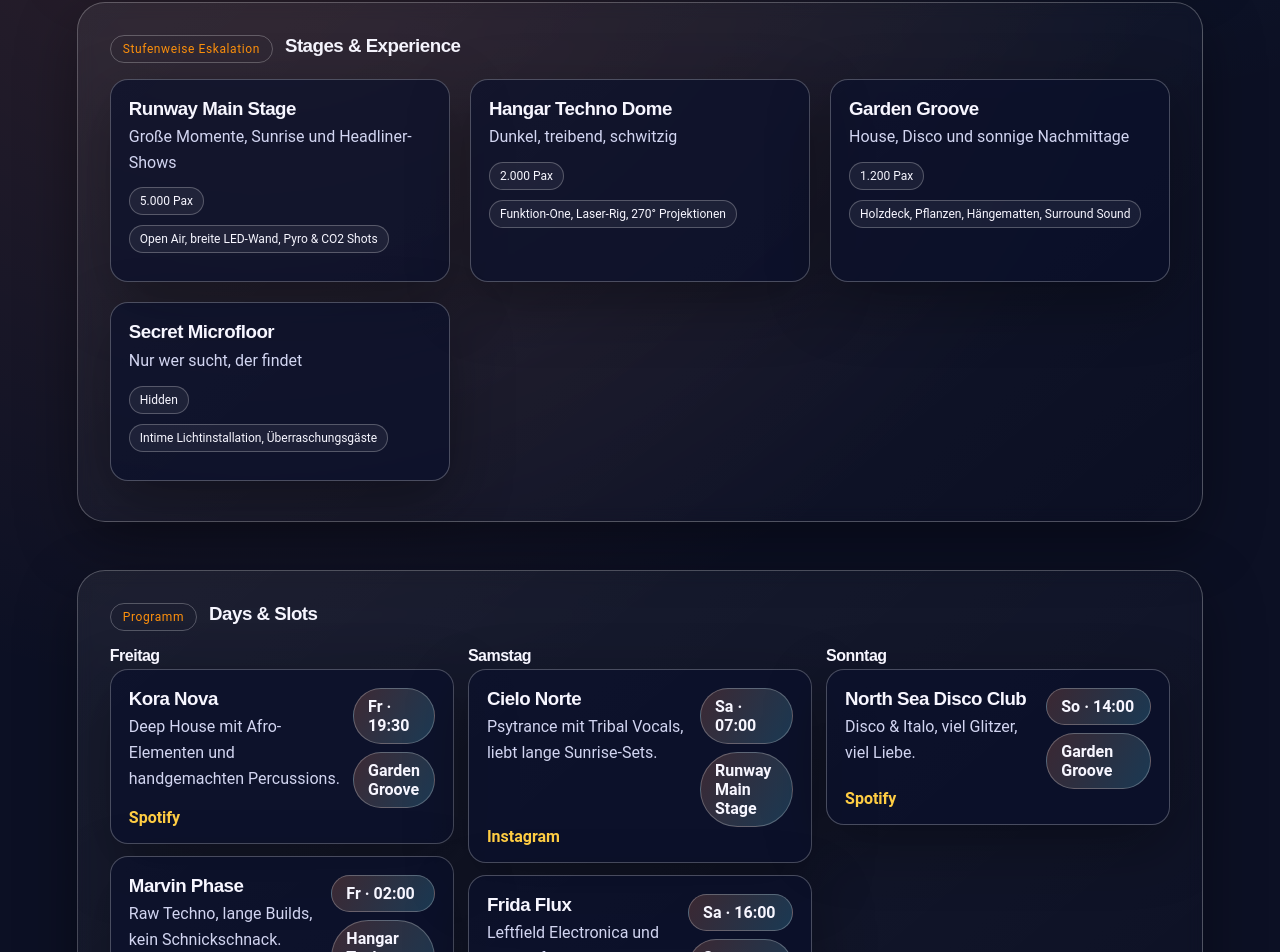
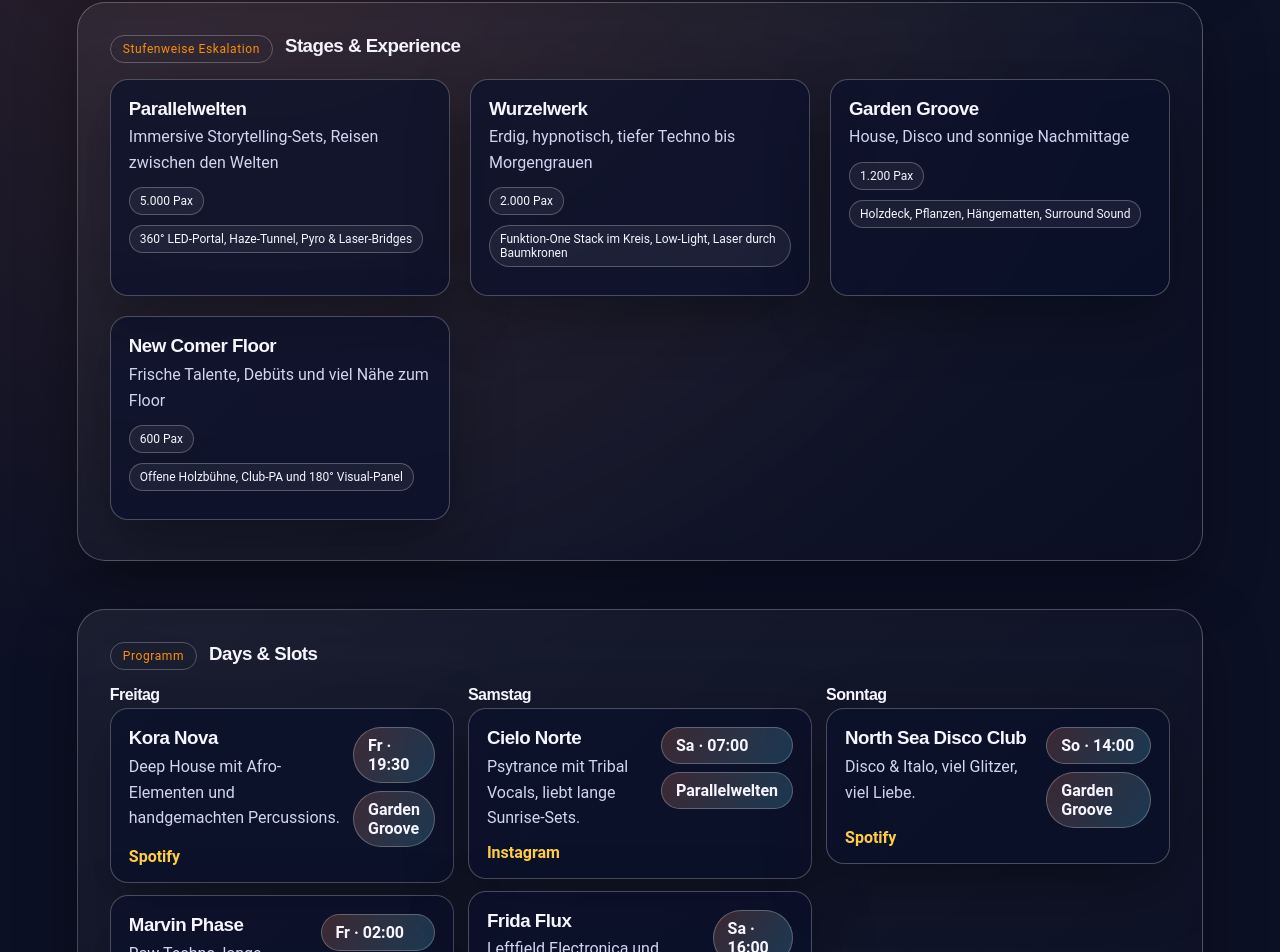
Before and after one commit to Leon-Bor/bachblyten, an Angular app: page /line-up in a window 1280 px wide. Shown: the part 855-1807 px from the top of the page. Built offline with nearby package versions, Linux system fonts and the light colour scheme; a web font is replaced by a local one.

Commit message:
Refactor(data): Updates lineup data
Refactors the lineup data by renaming stages and updating artist profiles to align with the current festival design.
This change improves the overall presentation and provides a better user experience.

```diff
--- a/src/app/data/lineup.ts
+++ b/src/app/data/lineup.ts
@@ -45,12 +45,12 @@ export const LINEUP_DATA: LineupData = {
       profile: 'Progressive Psy mit Live-Visuals und analogen Synth-Peaks.',
       slot: 'Fr · 23:30',
       day: 'Freitag',
-      stage: 'Runway Main Stage',
+      stage: 'Parallelwelten',
       tag: 'Exclusive',
       links: [
         { label: 'Soundcloud', url: 'https://soundcloud.com' },
-        { label: 'Instagram', url: 'https://instagram.com' }
-      ]
+        { label: 'Instagram', url: 'https://instagram.com' },
+      ],
     },
     {
       name: 'Lumen & Tide (Live)',
@@ -60,20 +60,20 @@ export const LINEUP_DATA: LineupData = {
       stage: 'Garden Groove',
       links: [
         { label: 'Spotify', url: 'https://open.spotify.com' },
-        { label: 'YouTube', url: 'https://youtube.com' }
-      ]
+        { label: 'YouTube', url: 'https://youtube.com' },
+      ],
     },
     {
       name: 'Riot Daughters',
       profile: 'Industrial Techno + EBM mit fetter Laser-Show.',
       slot: 'Sa · 01:00',
       day: 'Samstag',
-      stage: 'Hangar Techno Dome',
+      stage: 'Wurzelwerk',
       links: [
         { label: 'Soundcloud', url: 'https://soundcloud.com' },
-        { label: 'Instagram', url: 'https://instagram.com' }
-      ]
-    }
+        { label: 'Instagram', url: 'https://instagram.com' },
+      ],
+    },
   ],
   artists: [
     {
@@ -82,31 +82,31 @@ export const LINEUP_DATA: LineupData = {
       slot: 'Fr · 19:30',
       day: 'Freitag',
       stage: 'Garden Groove',
-      links: [{ label: 'Spotify', url: 'https://open.spotify.com' }]
+      links: [{ label: 'Spotify', url: 'https://open.spotify.com' }],
     },
     {
       name: 'Marvin Phase',
       profile: 'Raw Techno, lange Builds, kein Schnickschnack.',
       slot: 'Fr · 02:00',
       day: 'Freitag',
-      stage: 'Hangar Techno Dome',
-      links: [{ label: 'Soundcloud', url: 'https://soundcloud.com' }]
+      stage: 'Wurzelwerk',
+      links: [{ label: 'Soundcloud', url: 'https://soundcloud.com' }],
     },
     {
       name: 'Cielo Norte',
       profile: 'Psytrance mit Tribal Vocals, liebt lange Sunrise-Sets.',
       slot: 'Sa · 07:00',
       day: 'Samstag',
-      stage: 'Runway Main Stage',
-      links: [{ label: 'Instagram', url: 'https://instagram.com' }]
+      stage: 'Parallelwelten',
+      links: [{ label: 'Instagram', url: 'https://instagram.com' }],
     },
     {
       name: 'Frida Flux',
-      profile: 'Leftfield Electronica und Breaks für den Secret Floor.',
+      profile: 'Leftfield Electronica und Breaks für den New Comer Floor.',
       slot: 'Sa · 16:00',
       day: 'Samstag',
-      stage: 'Secret Microfloor',
-      links: [{ label: 'Bandcamp', url: 'https://bandcamp.com' }]
+      stage: 'New Comer Floor',
+      links: [{ label: 'Bandcamp', url: 'https://bandcamp.com' }],
     },
     {
       name: 'North Sea Disco Club',
@@ -114,47 +114,55 @@ export const LINEUP_DATA: LineupData = {
       slot: 'So · 14:00',
       day: 'Sonntag',
       stage: 'Garden Groove',
-      links: [{ label: 'Spotify', url: 'https://open.spotify.com' }]
+      links: [{ label: 'Spotify', url: 'https://open.spotify.com' }],
     },
     {
       name: 'Aero & Bloom',
       profile: 'Live Ambient für den Anflug – perfekt zum Ankommen.',
       slot: 'Fr · 12:30',
       day: 'Freitag',
-      stage: 'Runway Main Stage',
-      links: [{ label: 'YouTube', url: 'https://youtube.com' }]
-    }
+      stage: 'Parallelwelten',
+      links: [{ label: 'YouTube', url: 'https://youtube.com' }],
+    },
   ],
   stages: [
     {
-      name: 'Runway Main Stage',
+      name: 'Parallelwelten',
       capacity: '5.000 Pax',
-      spec: 'Open Air, breite LED-Wand, Pyro & CO2 Shots',
-      vibe: 'Große Momente, Sunrise und Headliner-Shows'
+      spec: '360° LED-Portal, Haze-Tunnel, Pyro & Laser-Bridges',
+      vibe: 'Immersive Storytelling-Sets, Reisen zwischen den Welten',
     },
     {
-      name: 'Hangar Techno Dome',
+      name: 'Wurzelwerk',
       capacity: '2.000 Pax',
-      spec: 'Funktion-One, Laser-Rig, 270° Projektionen',
-      vibe: 'Dunkel, treibend, schwitzig'
+      spec: 'Funktion-One Stack im Kreis, Low-Light, Laser durch Baumkronen',
+      vibe: 'Erdig, hypnotisch, tiefer Techno bis Morgengrauen',
     },
     {
       name: 'Garden Groove',
       capacity: '1.200 Pax',
       spec: 'Holzdeck, Pflanzen, Hängematten, Surround Sound',
-      vibe: 'House, Disco und sonnige Nachmittage'
+      vibe: 'House, Disco und sonnige Nachmittage',
     },
     {
-      name: 'Secret Microfloor',
-      capacity: 'Hidden',
-      spec: 'Intime Lichtinstallation, Überraschungsgäste',
-      vibe: 'Nur wer sucht, der findet'
-    }
+      name: 'New Comer Floor',
+      capacity: '600 Pax',
+      spec: 'Offene Holzbühne, Club-PA und 180° Visual-Panel',
+      vibe: 'Frische Talente, Debüts und viel Nähe zum Floor',
+    },
   ],
   playlists: [
     { label: 'Official Warm-Up', url: 'https://open.spotify.com/playlist/37i9dQZF1DX0BcQWzuB7ZO' },
-    { label: 'Hangar Techno Pulse', url: 'https://open.spotify.com/playlist/37i9dQZF1DX6J5NfMJS675' },
-    { label: 'Garden Groove Sunday', url: 'https://open.spotify.com/playlist/37i9dQZF1DX4pUKG1kS0Ac' }
+    {
+      label: 'Wurzelwerk Pulse',
+      url: 'https://open.spotify.com/playlist/37i9dQZF1DX6J5NfMJS675',
+    },
+    {
+      label: 'Garden Groove Sunday',
+      url: 'https://open.spotify.com/playlist/37i9dQZF1DX4pUKG1kS0Ac',
+    },
   ],
-  downloads: [{ label: 'Stageplan (PDF) – Platzhalter', url: 'https://example.com/bachblyten-stageplan.pdf' }]
+  downloads: [
+    { label: 'Stageplan (PDF) – Platzhalter', url: 'https://example.com/bachblyten-stageplan.pdf' },
+  ],
 };
--- a/src/app/pages/gallery/gallery.component.ts
+++ b/src/app/pages/gallery/gallery.component.ts
@@ -36,7 +36,7 @@ export class GalleryComponent {
     },
     {
       handle: '@bachblyten',
-      caption: 'Hangar Techno Dome: Laser-Tests laufen. Bereit für Nachtflüge?',
+      caption: 'Wurzelwerk: Nebel, Laserstreifen und tiefer Druck – bereit?',
       url: 'https://www.instagram.com',
       ago: 'vor 2 Wochen',
       image:
```
